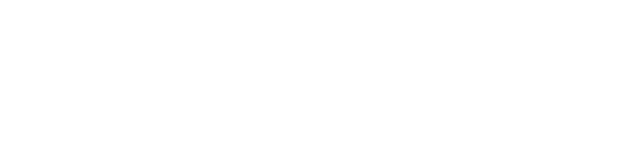
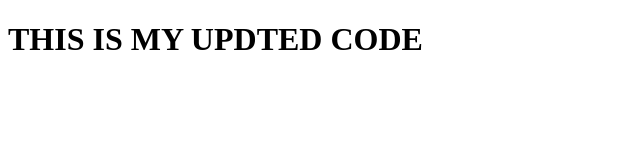
Before and after one commit to abidtkg/class-projects, a plain HTML site: page index.html in a window 1280 px wide. Shown: the whole page, without its empty margins (0-640 px from the left). Drawn offline with Linux system fonts and the light colour scheme.

Commit message:
updated git something

```diff
--- a/index.html
+++ b/index.html
@@ -7,6 +7,6 @@
     <title>IG Profile</title>
 </head>
 <body>
-
+   <h1>THIS IS MY UPDTED CODE</h1>
 </body>
 </html>
```
Also changed, not shown: 1 other file.
